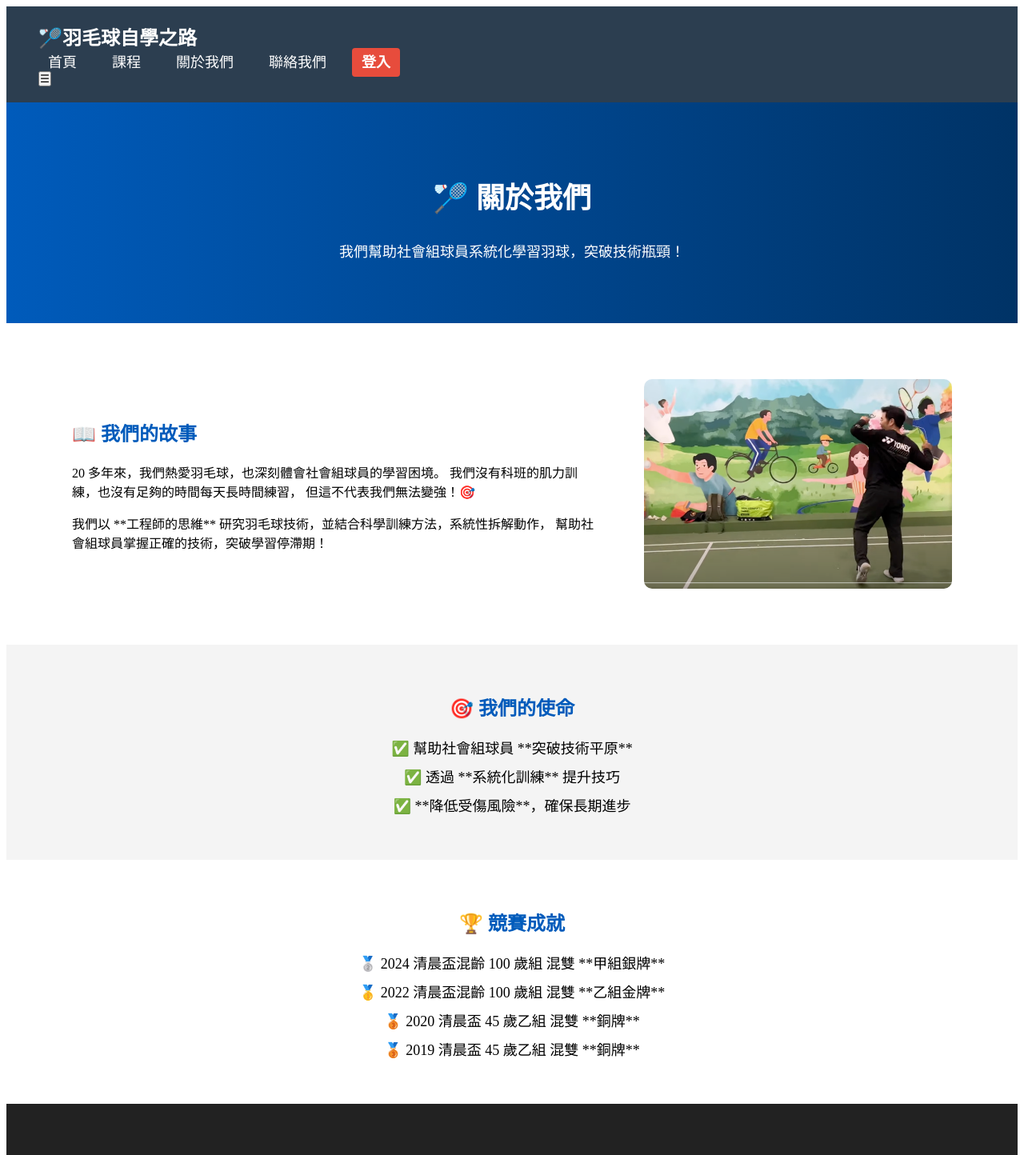
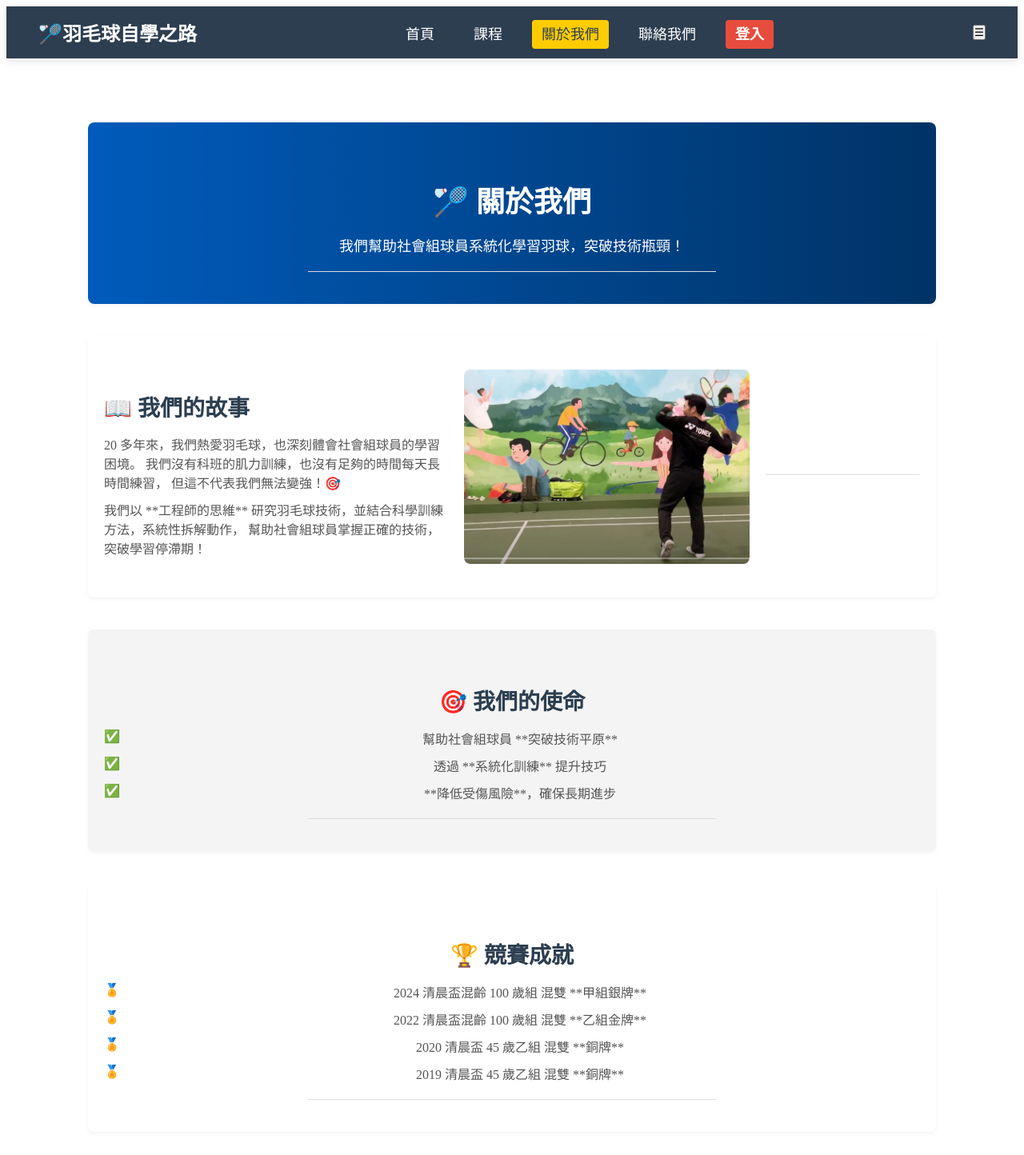
Before and after one commit to dannyangler/vitebadminton, a Vue app: page /about in a window 1280 px wide. Shown: the top 1444 px of the page at 80% size. Built offline with nearby package versions, Linux system fonts and the light colour scheme.

Commit message:
update ui design

```diff
--- a/src/App.vue
+++ b/src/App.vue
@@ -1,45 +1,73 @@
 <template>
   <div class="container">
+    <!-- Sticky Navigation -->
     <header class="header">
-      <nav>
+      <nav class="nav-container">
         <h1 class="logo">🏸羽毛球自學之路</h1>
         <ul class="nav-links" :class="{ 'open': menuOpen }">
-          <li><router-link to="/">首頁</router-link></li>
-          <li><router-link to="/courses">課程</router-link></li>
-          <li><router-link to="/about">關於我們</router-link></li>
-          <li><router-link to="/contact">聯絡我們</router-link></li>
+          <li :class="{ active: isActive('/') }"><router-link to="/">首頁</router-link></li>
+          <li :class="{ active: isActive('/courses') }"><router-link to="/courses">課程</router-link></li>
+          <li :class="{ active: isActive('/about') }"><router-link to="/about">關於我們</router-link></li>
+          <li :class="{ active: isActive('/contact') }"><router-link to="/contact">聯絡我們</router-link></li>
           <li><router-link to="/login" class="cta-btn">登入</router-link></li>
         </ul>
         <button class="menu-toggle" @click="toggleMenu">☰</button>
       </nav>
     </header>
 
-    <router-view />  <!-- 🚀 動態切換頁面 -->
+    <router-view /> <!-- Dynamic page switching -->
+
+    <!-- Back to Top Button -->
+    <button v-show="showButton" @click="scrollToTop" class="back-to-top">⬆ 回到頂部</button>
 
     <footer class="footer">
-      <p>&copy; 2025 羽毛球自學之路 | 版權所有</p>
+      <p>© 2025 羽毛球自學之路 | 版權所有</p>
     </footer>
   </div>
 </template>
 
 <script>
+import { ref, onMounted, onUnmounted } from "vue";
+import { useRoute } from "vue-router";
+
 export default {
-  name: 'Header',
-  data() {
-    return {
-      menuOpen: false
+  name: "App",
+  setup() {
+    const menuOpen = ref(false);
+    const showButton = ref(false);
+    const route = useRoute();
+
+    const toggleMenu = () => {
+      menuOpen.value = !menuOpen.value;
     };
+
+    const isActive = (path) => {
+      return route.path === path;
+    };
+
+    const handleScroll = () => {
+      showButton.value = window.scrollY > 300;
+    };
+
+    const scrollToTop = () => {
+      window.scrollTo({ top: 0, behavior: "smooth" });
+    };
+
+    onMounted(() => {
+      window.addEventListener("scroll", handleScroll);
+    });
+
+    onUnmounted(() => {
+      window.removeEventListener("scroll", handleScroll);
+    });
+
+    return { menuOpen, toggleMenu, showButton, scrollToTop, isActive };
   },
-  methods: {
-    toggleMenu() {
-      this.menuOpen = !this.menuOpen;
-    }
-  }
 };
 </script>
 
 <style scoped>
-/* Reset some default styles */
+/* Reset */
 * {
   margin: 0;
   padding: 0;
@@ -50,22 +78,31 @@ body {
   font-family: Arial, sans-serif;
 }
 
-/* Full height container to make the footer stick at the bottom */
+/* Container */
 .container {
   display: flex;
   flex-direction: column;
   min-height: 100vh;
 }
 
-/* Header styles */
+/* Sticky Header */
 .header {
+  position: sticky; /* Changed from fixed to sticky for better context */
+  top: 0;
   background-color: #2c3e50;
   color: #fff;
-  padding: 20px 40px;
+  padding: 15px 40px;
+  box-shadow: 0px 4px 10px rgba(0, 0, 0, 0.1);
+  z-index: 1000;
+}
+
+/* Navigation Container */
+.nav-container {
   display: flex;
   justify-content: space-between;
   align-items: center;
-  position: relative; /* For the mobile menu button positioning */
+  max-width: 1200px; /* Limits width for better readability */
+  margin: 0 auto; /* Centers the nav */
 }
 
 .logo {
@@ -73,10 +110,11 @@ body {
   font-weight: bold;
 }
 
+/* Navigation Links */
 .nav-links {
   list-style-type: none;
   display: flex;
-  gap: 20px;
+  gap: 25px; /* Slightly increased for breathing room */
 }
 
 .nav-links li {
@@ -88,13 +126,20 @@ body {
   color: #fff;
   padding: 8px 12px;
   border-radius: 4px;
-  transition: background-color 0.3s ease;
+  transition: background-color 0.3s ease, color 0.3s ease;
 }
 
 .nav-links a:hover {
   background-color: #3498db;
 }
 
+/* Highlight Active Page */
+.nav-links .active a {
+  background-color: #ffcc00; /* Changed to background for stronger visual cue */
+  color: #2c3e50; /* Contrast against yellow */
+}
+
+/* Call-to-Action Button */
 .cta-btn {
   background-color: #e74c3c;
   padding: 10px 20px;
@@ -107,21 +152,42 @@ body {
   background-color: #c0392b;
 }
 
-/* Footer styles */
+/* Back to Top Button */
+.back-to-top {
+  position: fixed;
+  bottom: 30px;
+  right: 30px;
+  background: #005bbb;
+  color: white;
+  border: none;
+  padding: 10px 15px;
+  font-size: 16px;
+  border-radius: 50px;
+  cursor: pointer;
+  box-shadow: 0px 4px 10px rgba(0, 0, 0, 0.2);
+  transition: 0.3s;
+}
+
+.back-to-top:hover {
+  background: #ffcc00;
+  color: black;
+}
+
+/* Footer */
 .footer {
   background-color: #2c3e50;
   color: #fff;
   text-align: center;
   padding: 20px;
-  margin-top: auto; /* Push footer to the bottom */
+  margin-top: auto;
   font-size: 14px;
 }
 
-/* Mobile responsive styles */
+/* Mobile Responsive */
 @media (max-width: 768px) {
-  .header {
+  .nav-container {
     flex-direction: column;
-    padding: 20px;
+    padding: 10px 20px;
   }
 
   .logo {
@@ -130,25 +196,20 @@ body {
   }
 
   .nav-links {
-    list-style-type: none;
-    display: flex;
     flex-direction: column;
     gap: 15px;
     width: 100%;
     text-align: center;
-    display: none; /* Initially hide the menu */
+    display: none; /* Hidden by default */
   }
 
   .nav-links.open {
-    display: flex; /* Show the menu when toggled */
-  }
-
-  .nav-links li {
-    font-size: 18px;
+    display: flex; /* Shown when toggled */
   }
 
   .nav-links a {
     padding: 10px;
+    display: block; /* Full-width clickable area */
   }
 
   .cta-btn {
@@ -157,7 +218,6 @@ body {
     text-align: center;
   }
 
-  /* Hamburger menu button */
   .menu-toggle {
     font-size: 30px;
     background: none;
--- a/src/views/About.vue
+++ b/src/views/About.vue
@@ -1,15 +1,15 @@
 <template>
-    <div class="about">
+  <div class="about-container">
     <!-- Hero Section -->
-      <section class="hero">
-        <h1>🏸 關於我們</h1>
+    <section class="section hero">
+      <h2>🏸 關於我們</h2>
       <p>我們幫助社會組球員系統化學習羽球，突破技術瓶頸！</p>
     </section>
 
     <!-- Our Story -->
-      <section class="our-story">
+    <section class="section our-story">
       <div class="content">
-          <h2>📖 我們的故事</h2>
+        <h3>📖 我們的故事</h3>
         <p>
           20 多年來，我們熱愛羽毛球，也深刻體會社會組球員的學習困境。
           我們沒有科班的肌力訓練，也沒有足夠的時間每天長時間練習，
@@ -20,33 +20,33 @@
           幫助社會組球員掌握正確的技術，突破學習停滯期！
         </p>
       </div>
-        <img src="/badminton-training.jpg" alt="羽毛球訓練">
+      <img src="/badminton-training.jpg" alt="羽毛球訓練" class="story-image" />
     </section>
 
     <!-- Our Mission -->
-      <section class="our-mission">
-        <h2>🎯 我們的使命</h2>
+    <section class="section our-mission">
+      <h3>🎯 我們的使命</h3>
       <ul>
-          <li>✅ 幫助社會組球員 **突破技術平原**</li>
-          <li>✅ 透過 **系統化訓練** 提升技巧</li>
-          <li>✅ **降低受傷風險**，確保長期進步</li>
+        <li>幫助社會組球員 **突破技術平原**</li>
+        <li>透過 **系統化訓練** 提升技巧</li>
+        <li>**降低受傷風險**，確保長期進步</li>
       </ul>
     </section>
 
     <!-- Achievements -->
-      <section class="achievements">
-        <h2>🏆 競賽成就</h2>
+    <section class="section achievements">
+      <h3>🏆 競賽成就</h3>
       <ul>
-          <li>🥈 2024 清晨盃混齡 100 歲組 混雙 **甲組銀牌**</li>
-          <li>🥇 2022 清晨盃混齡 100 歲組 混雙 **乙組金牌**</li>
-          <li>🥉 2020 清晨盃 45 歲乙組 混雙 **銅牌**</li>
-          <li>🥉 2019 清晨盃 45 歲乙組 混雙 **銅牌**</li>
+        <li>2024 清晨盃混齡 100 歲組 混雙 **甲組銀牌**</li>
+        <li>2022 清晨盃混齡 100 歲組 混雙 **乙組金牌**</li>
+        <li>2020 清晨盃 45 歲乙組 混雙 **銅牌**</li>
+        <li>2019 清晨盃 45 歲乙組 混雙 **銅牌**</li>
       </ul>
     </section>
 
     <!-- Contact Us -->
-      <section class="contact">
-        <h2>📩 聯絡我們</h2>
+    <section class="section contact">
+      <h3>📩 聯絡我們</h3>
       <p>有任何問題或羽球教學邀約，歡迎聯繫我們！</p>
       <a href="https://lin.ee/dcqzudR" class="cta-btn">加入我們的 Line 官方帳號</a>
     </section>
@@ -54,75 +54,123 @@
 </template>
 
 <style scoped>
+/* Container */
+.about-container {
+  max-width: 1100px; /* Matches original our-story max-width */
+  margin: 0 auto;
+  padding: 80px 20px 20px; /* Top padding for sticky header */
+}
+
+/* General Section Styling */
+.section {
+  padding: 40px 20px;
+  margin-bottom: 40px;
+  background: #fff; /* Default white background */
+  border-radius: 8px;
+  box-shadow: 0 2px 5px rgba(0, 0, 0, 0.05);
+}
+
+/* Subtle Divider */
+.section:not(:last-child)::after {
+  content: "";
+  display: block;
+  width: 50%;
+  margin: 20px auto 0;
+  border-bottom: 1px solid #ddd;
+}
+
 /* Hero Section */
 .hero {
   background: linear-gradient(to right, #005bbb, #003366);
   color: white;
   text-align: center;
-    padding: 60px 20px;
 }
-  .hero h1 {
+.hero h2 {
   font-size: 36px;
   font-weight: bold;
+  margin-bottom: 15px;
 }
 .hero p {
   font-size: 18px;
-    margin-top: 10px;
 }
 
 /* Our Story */
 .our-story {
   display: flex;
+  justify-content: space-between;
   align-items: center;
-    justify-content: space-between;
-    max-width: 1100px;
-    margin: 50px auto;
-    padding: 20px;
+  gap: 20px;
 }
 .our-story .content {
   max-width: 60%;
 }
-  .our-story h2 {
-    color: #005bbb;
+.our-story h3 {
+  font-size: 28px;
+  color: #2c3e50; /* Matches site theme */
+  margin-bottom: 15px;
 }
-  .our-story img {
+.our-story p {
+  font-size: 16px;
+  color: #555;
+  margin: 10px 0;
+}
+.story-image {
   width: 35%;
-    border-radius: 10px;
+  max-width: 400px;
+  border-radius: 8px;
 }
 
 /* Our Mission */
 .our-mission {
   background: #f4f4f4;
-    padding: 40px;
   text-align: center;
 }
-  .our-mission h2 {
-    color: #005bbb;
+.our-mission h3 {
+  font-size: 28px;
+  color: #2c3e50;
+  margin-bottom: 15px;
 }
 .our-mission ul {
   list-style: none;
   padding: 0;
 }
 .our-mission li {
-    font-size: 18px;
+  font-size: 16px;
+  color: #555;
   margin: 10px 0;
+  padding-left: 20px;
+  position: relative;
+}
+.our-mission li:before {
+  content: "✅";
+  position: absolute;
+  left: 0;
 }
 
 /* Achievements */
 .achievements {
   text-align: center;
-    padding: 40px 20px;
 }
-  .achievements h2 {
-    color: #005bbb;
+.achievements h3 {
+  font-size: 28px;
+  color: #2c3e50;
+  margin-bottom: 15px;
 }
 .achievements ul {
   list-style: none;
   padding: 0;
 }
 .achievements li {
-    font-size: 18px;
+  font-size: 16px;
+  color: #555;
   margin: 10px 0;
+  padding-left: 20px;
+  position: relative;
+}
+.achievements li:before {
+  content: "🏅";
+  position: absolute;
+  left: 0;
 }
 
 /* Contact Section */
@@ -130,19 +178,63 @@
   text-align: center;
   background: #222;
   color: white;
-    padding: 40px 20px;
 }
-  .contact h2 {
+.contact h3 {
+  font-size: 28px;
   color: #ffcc00;
+  margin-bottom: 15px;
+}
+.contact p {
+  font-size: 16px;
+  margin-bottom: 20px;
 }
 .cta-btn {
   display: inline-block;
-    margin-top: 15px;
   padding: 12px 24px;
   background: #ffcc00;
   color: black;
   text-decoration: none;
   font-weight: bold;
   border-radius: 8px;
+  transition: background-color 0.3s ease;
+}
+.cta-btn:hover {
+  background: #e6b800;
+}
+
+/* Responsive Design */
+@media (max-width: 768px) {
+  .section {
+    padding: 30px 15px;
+    margin-bottom: 30px;
+  }
+  .hero h2 {
+    font-size: 28px;
+  }
+  .hero p {
+    font-size: 16px;
+  }
+  .our-story {
+    flex-direction: column;
+    text-align: center;
+  }
+  .our-story .content {
+    max-width: 100%;
+  }
+  .story-image {
+    width: 100%;
+    max-width: 320px;
+    margin-top: 20px;
+  }
+  .our-mission h3,
+  .achievements h3,
+  .contact h3 {
+    font-size: 24px;
+  }
+  .our-mission li,
+  .achievements li,
+  .contact p {
+    font-size: 14px;
+  }
 }
 </style>
```
Also changed, not shown: src/views/Contact.vue (+67 -10 lines), src/views/Courses.vue (+119 -40 lines), src/views/Home.vue (+88 -26 lines). Lines whose indentation alone changed are shown as unchanged.
